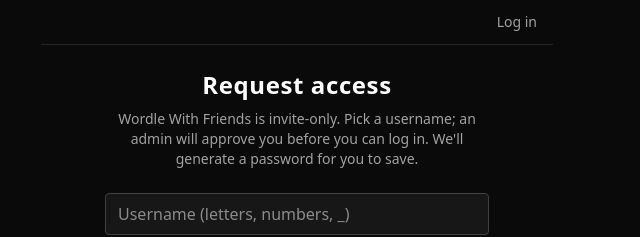
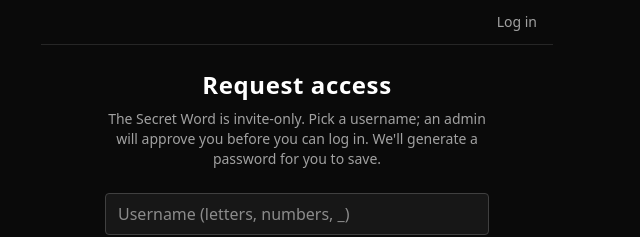
Before and after one commit to mhaneman/wordle-with-friends, a React (Vite) app in the folder frontend/: page /register in a window 1280 px wide. Shown: the top 237 px of the page, without its empty margins (343-983 px from the left). Built offline with nearby package versions, Linux system fonts and the light colour scheme; no server answers.

Commit message:
renaming more stuff

```diff
--- a/frontend/index.html
+++ b/frontend/index.html
@@ -6,7 +6,7 @@
       name="viewport"
       content="width=device-width, initial-scale=1.0, viewport-fit=cover"
     />
-    <title>Wordle With Friends</title>
+    <title>The Secret Word</title>
   </head>
   <body class="bg-neutral-950 text-white antialiased">
     <div id="root"></div>
--- a/frontend/src/pages/RegisterPage.tsx
+++ b/frontend/src/pages/RegisterPage.tsx
@@ -78,7 +78,7 @@ export function RegisterPage() {
         Request access
       </h1>
       <p className="text-neutral-400 text-sm text-center mb-6">
-        Wordle With Friends is invite-only. Pick a username; an admin will
+        The Secret Word is invite-only. Pick a username; an admin will
         approve you before you can log in. We&apos;ll generate a password for
         you to save.
       </p>
```
Also changed, not shown: 1 other file (tests, documents, lock files or other folders).
